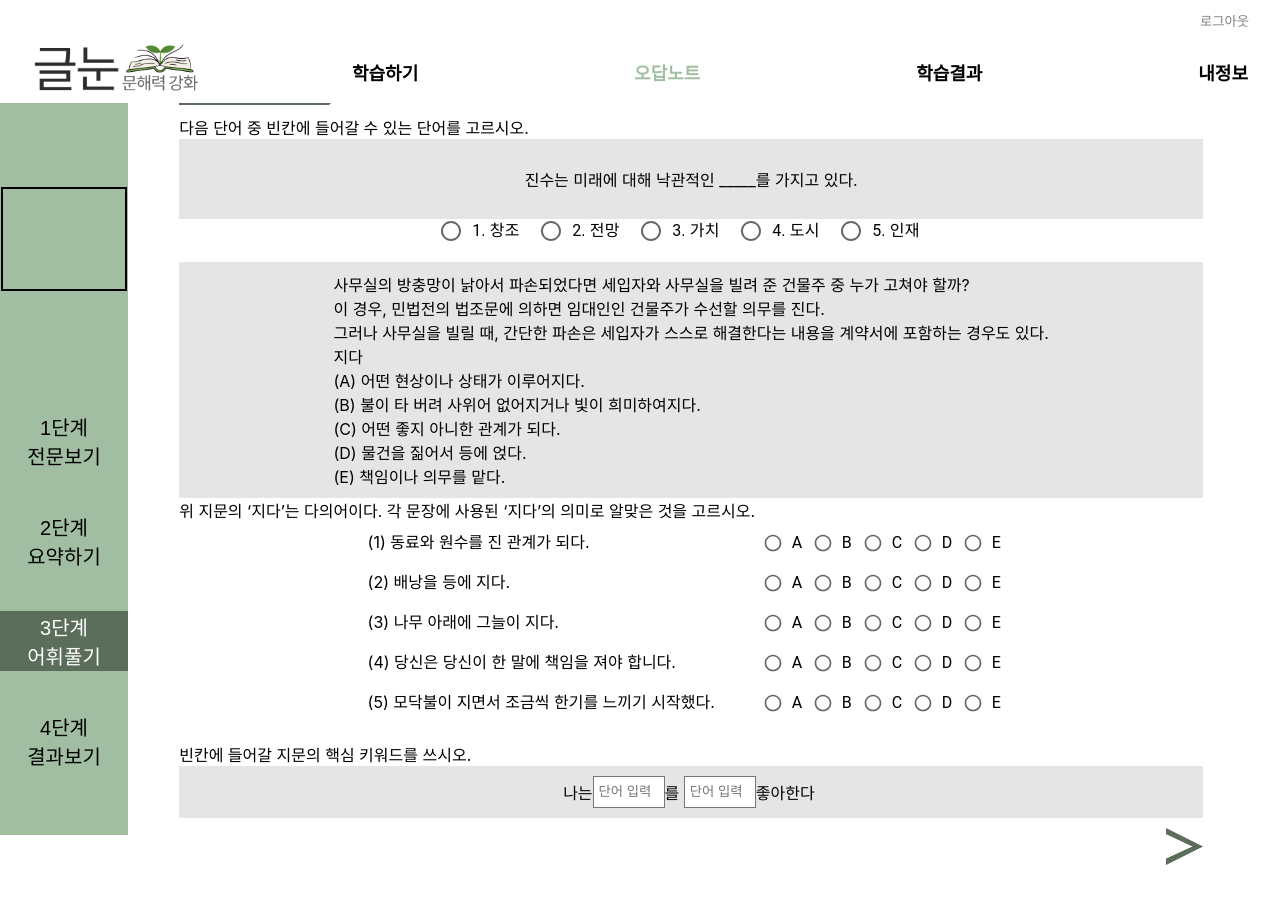
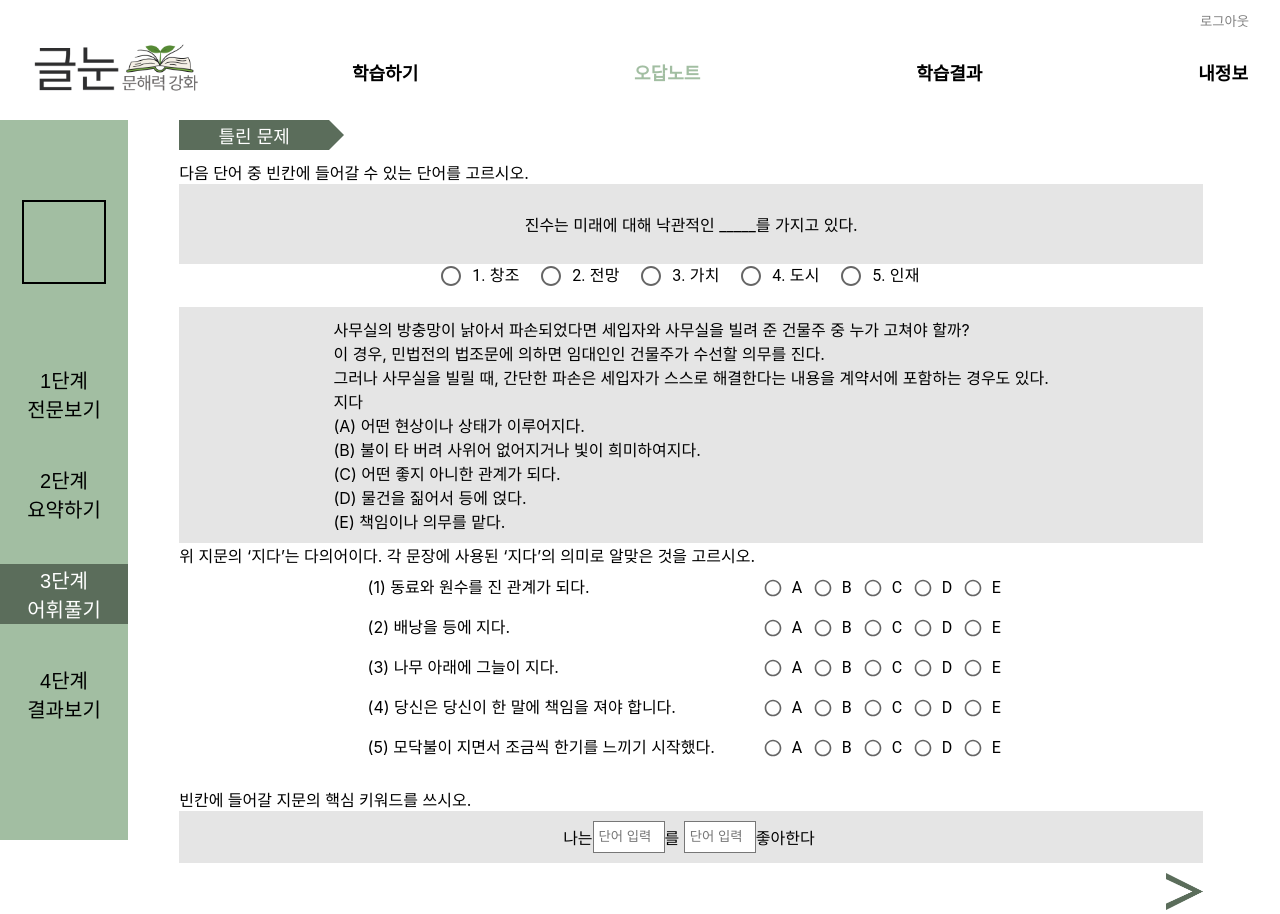
Before and after one commit to GeulNoon/Frontend, a React (Create React App) app: page /Review/ReviewStep3 in a window 1280 px wide. Before the commit the page ends 869 px from the top, so only its background shows below. Built offline with nearby package versions, Linux system fonts and the light colour scheme; sample sign-in values are in the browser's storage.

Commit message:
학습과정 수정+레이아웃 수정

```diff
--- a/src/App.js
+++ b/src/App.js
@@ -29,7 +29,7 @@ class Subject extends Component{
         <h1 style={{display: 'inline'}}>
             <NavLink style={{color: 'black', textDecoration: 'none', marginRight: 150}}
             to="/" >
-              <a href="" className = 'logo'><img className='logo' src={logo} style={{width: '170px'}}/></a>
+              <img alt="" className='logo' src={logo} style={{width: '170px'}}/>
             </NavLink>
         </h1>
       </header>
@@ -82,7 +82,7 @@ class App extends Component {
     return (
       <BrowserRouter>
         <div>
-          <div style={{position: 'fixed', height: '75px', width: '100%', backgroundColor: 'white', zIndex: 1}}>
+          <div style={{position: 'fixed', height: '10vh', width: '100%', backgroundColor: 'white', zIndex: 1}}>
             <div style={{display: 'flex', justifyContent: 'flex-end', marginTop: '10px', marginRight: '5px'}}>
               {signinButton}
             </div>
@@ -91,7 +91,7 @@ class App extends Component {
               <TOC data={this.state.contents}></TOC>
             </div>
           </div>
-          <div style={{paddingTop: '75px'}}>
+          <div style={{paddingTop: '15vh'}}>
           <Routes>
           <Route exact path="*" element={<Home/>}/>
           <Route path="/Study/*" element={<PrivateRoute><Study/></PrivateRoute>}/>
--- a/src/components/HistoryTable.js
+++ b/src/components/HistoryTable.js
@@ -1,6 +1,6 @@
 //학습하기의 더보기 학습이력 테이블
 import React, { useState, useEffect } from "react";
-import { NavLink } from "react-router-dom";
+import {useNavigate} from 'react-router-dom';
 import {
   Table,
   TableBody,
@@ -14,10 +14,23 @@ import {
 import { ThemeProvider } from "@material-ui/core/styles";
 import { unstable_createMuiStrictModeTheme } from '@material-ui/core/styles';
 import axios from "axios";
+import styled from "styled-components";
+
+const Button = styled.div`
+  display: inline-flex;
+  font-weight: norwmal;
+  font-size: 14px;
+  color: black;
+  background-color: white;
+  border-bottom: 1px solid grey;
+  cursor: pointer;
+`;
+
 const theme = unstable_createMuiStrictModeTheme();
 //npm install @material-ui/core recharts
 
 function HistoryTable() {
+  const navigate = useNavigate();
   const [page, setPage] = useState(0);
   const [rowsPerPage, setRowsPerPage] = useState(10);
   const [title, setTitle] = useState([]);
@@ -38,6 +51,12 @@ function HistoryTable() {
     setPage(0);
   };
 
+  const navigateToStudy = (s_id, a_id) =>{
+    sessionStorage.setItem('s_id', s_id)
+    sessionStorage.setItem('a_id', a_id)
+    navigate('/Study/Step4')
+  };
+
   return (
     <ThemeProvider theme = {theme}>
       <TableContainer>
@@ -56,14 +75,12 @@ function HistoryTable() {
             {title
               .slice(page * rowsPerPage, (page + 1) * rowsPerPage)
               .map((i,j) => (
-                <TableRow key={i[0]}>
+                <TableRow key={i[4]}>
                   <TableCell component="th" scope="row">
                     {page * rowsPerPage + j + 1}
                   </TableCell>
                   <TableCell align="left">
-                    <NavLink style={{ color: 'black'}} to={{pathname: `/Study/Step4`}}>
-                      {i[0]}
-                    </NavLink> {/*제목 클릭시 학습결과 화면으로 이동*/}
+                    <Button onClick={()=> navigateToStudy(i[5],i[4])}>{i[0]}</Button> {/*제목 클릭시 학습결과 화면으로 이동*/}
                 </TableCell>
                   <TableCell align="center">{i[1]}</TableCell>
                   <TableCell align="center">{i[2]}</TableCell>
--- a/src/components/NavigationBar.js
+++ b/src/components/NavigationBar.js
@@ -60,19 +60,18 @@ class NavigationBar extends Component {
     const {list, prev} = this.props;
     const {title} = this.props;
       return (
-          <div style={{width: '10vw',height: '95%',backgroundColor: '#a2bea2',
+          <div style={{width: '10vw',height: '90vh',backgroundColor: '#a2bea2',
           display: 'flex',flexDirection: 'column',
           alignItems: 'center', position: 'fixed'}}>
             <div style={{
               display: 'flex',
               alignItems:'center',
               justifyContent: 'center',
-              height: 100,
-              width: '8vw',
+              height: '80px',
+              width: '80px',
               border: '2px solid black',
-              marginTop: '14vh',
-              marginBottom: '15vh',
-              padding: '0px 10px 0px',
+              marginTop: '10vh',
+              marginBottom: '10vh',
               fontWeight: 'bold',
               }}>
               {title}
--- a/src/screens/Step1.js
+++ b/src/screens/Step1.js
@@ -11,8 +11,7 @@ const TextBox = styled.div`
   display: flex;
   align-items: center;
   justify-content: center;
-  width: 80vw;
-  height: 80vh;
+  width: 50vw;
   background-color: #e5e5e5;
   font-size: 20px;
   border: none;
@@ -67,6 +66,7 @@ function Step1 () {
     const response = await axios.get(`http://127.0.0.1:8000/api/Step1`, {params: {'a_id': sessionStorage.getItem('a_id')}});
     setArticle(response.data);
     console.log(Article.content);
+    console.log(Article.issubmitted);
   },[]);
 
   const [word, setWord] = useState('');
@@ -94,6 +94,7 @@ function Step1 () {
         method: "post",
         url: "http://127.0.0.1:8000/api/getAnswer/",
         headers: { "Content-Type": "application/json" },
+        params: {'a_id': sessionStorage.getItem('a_id')},
         data: { "question": question},
       }).then((res)=> setAnswer(res["data"]["answer"], setIsAnswerVisible(1))
       ).catch(error => {
@@ -109,7 +110,9 @@ function Step1 () {
             <Subject title="1단계: 전문보기" sub="기사의 전문을 읽어봅시다."></Subject>
           </div>
           <div style={{display:'flex'}}>
-            <div style={{width: '40vw'}}>
+            <TextBox>{Article.content}</TextBox>
+            <div>
+              <div style={{width: '30vw'}}>
                 <h3>단어 검색</h3>
                 <div style={{display:"flex", alignItems: 'center', marginBottom: '10px'}}>
                   <input type="text" placeholder='지문 속 궁금한 단어를 검색해봅시다.' onChange={(event) => setWord(event.target.value)} style={{width:"200px", marginBottom:"0px", marginRight: "10px"}}/>
@@ -122,7 +125,7 @@ function Step1 () {
                 </div> :
                 null}
               </div>
-            <div style={{width: '40vw'}}>
+              <div style={{width: '30vw'}}>
               <h3>질의 응답</h3>
                 <div style={{display:"flex", alignItems: 'center', marginBottom: '10px'}}>
                   <input type="text" placeholder='지문 속 궁금한 내용을 검색해봅시다.' onChange={(event) => setQuestion(event.target.value)} style={{width:"200px", marginBottom:"0px", marginRight: "10px"}}/>
@@ -136,7 +139,7 @@ function Step1 () {
                 null}
               </div>
             </div>
-          <TextBox>{Article.content}</TextBox>
+          </div>
           <div style={{width: '80vw', display: 'flex', justifyContent: 'end'}}>
             <NavLink to="/Study/Step2">
               <img alt="" src ={NextIcon} width='37.5px' height='37.5px'/>
--- a/src/screens/Step2.js
+++ b/src/screens/Step2.js
@@ -71,6 +71,7 @@ function Step2 () {
   const [isSelected, SetSelected] = useState(false); /*순서배열, 직접작성 중 선택 여부*/
   const [text, setText] = useState(""); //사용자가 입력한 답
   const navigate = useNavigate();
+  const [isSubmitted, SetIsSubmitted] = useState(false)
 
   const state = {
     contents: [
@@ -88,7 +89,8 @@ function Step2 () {
   useEffect(async () => {
     const response = await axios.get(`http://127.0.0.1:8000/api/Step2`, {params: {'a_id': sessionStorage.getItem('a_id')}});
     setTitle(response.data['title']);
-    setSummary(response.data['summary'])
+    setSummary(response.data['summary']);
+    SetIsSubmitted(response.data['issubmitted']);
   },[]);
 
   const handleInputChange = (e) => {
@@ -122,7 +124,9 @@ function Step2 () {
             headers: { "Content-Type": "application/json" },
             params: {'s_id': sessionStorage.getItem('s_id')},
             data: { "user_summary": text},
-          }).catch(error => { alert('실패')
+          }).then(
+            alert('제출 성공!')
+          ).catch(error => { alert('실패')
           });
         }, 500);
       }}
@@ -156,7 +160,7 @@ function Step2 () {
               {text} {/*사용자 답 확인하기 위해 임시로 넣었습니다*/}
             </div>
             <div style={{width: '80vw', display: 'flex', flexDirection: 'column', alignItems: 'flex-end'}}>
-              <SubmitButton type="submit" disabled={isSubmitting}>제출하기</SubmitButton>
+              <SubmitButton type="submit" disabled={isSubmitted}>제출하기</SubmitButton>
               <NavLink to="/Study/Step3">
                 <img alt="" src ={NextIcon} width='37.5px' height='37.5px'/>
             </NavLink> {/*다음 단계 버튼*/}
```
Lines whose indentation alone changed are shown as unchanged.
